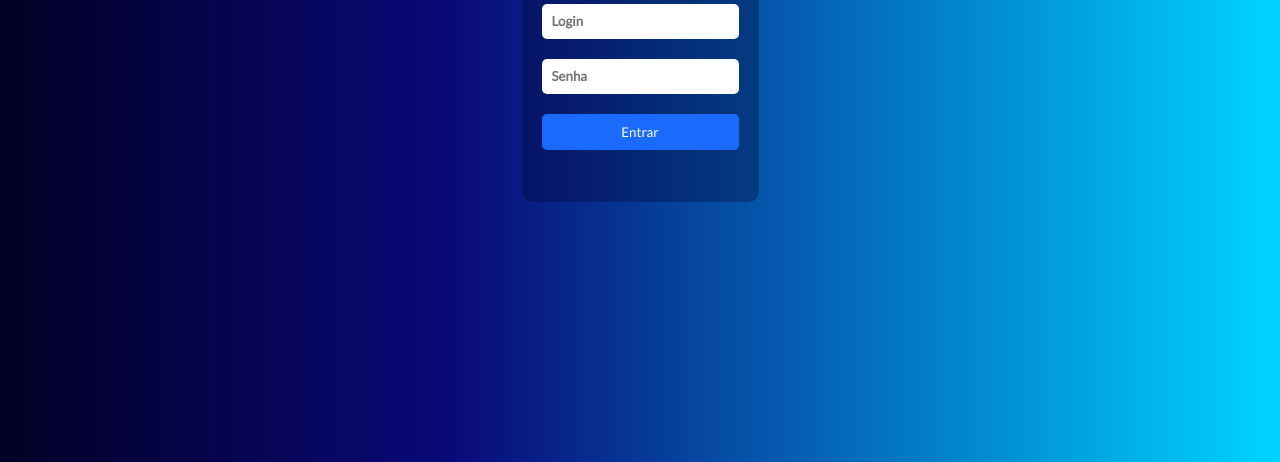
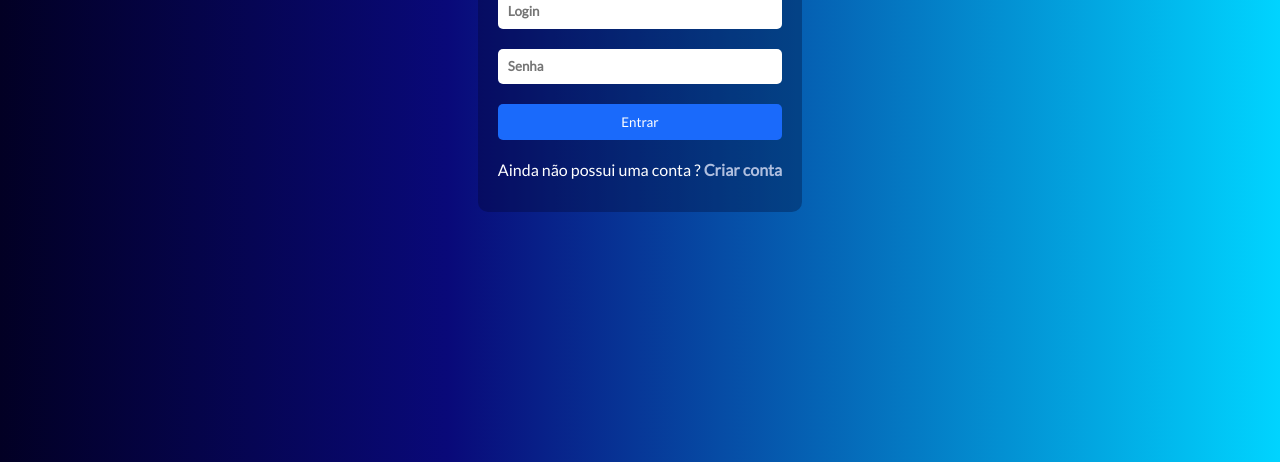
Before and after one commit to tiago9991/Tela-de-login-estudos, a plain HTML site: page index.html in a window 1280 px wide. Shown: the part 338-800 px from the top of the page. Drawn offline with Linux system fonts and the light colour scheme.

Commit message:
adicionando paragrafo em baixo do botão

```diff
--- a/index.html
+++ b/index.html
@@ -17,6 +17,7 @@
       <input class="main-input" type="text" placeholder="Login">
       <input class="main-input" type="text" placeholder="Senha">
       <button class="main-btn">Entrar</button>
+      <p>Ainda não possui uma conta ? <a href="#">Criar conta</a></p>
     </div>
 
   </main>
--- a/style.css
+++ b/style.css
@@ -20,7 +20,7 @@
   background: rgb(2,0,36, 0.3);
   gap: 20px;
   height: 250px;
-  padding: 0 20px 30px 20px;
+  padding: 20px 20px 30px 20px;
   border-radius: 10px;
 }
 
@@ -61,3 +61,19 @@
   color: #fff;
   cursor: pointer;
 }
+
+.main-container p {
+  font-family: 'Lato';
+  color: #fff;
+}
+
+.main-container a {
+  text-decoration: none;
+  color: #b0bfdf;
+  font-weight: bold;
+}
+
+.main-container a:hover {
+  color: #4f81ee;
+  transition: 200ms;
+}
```
